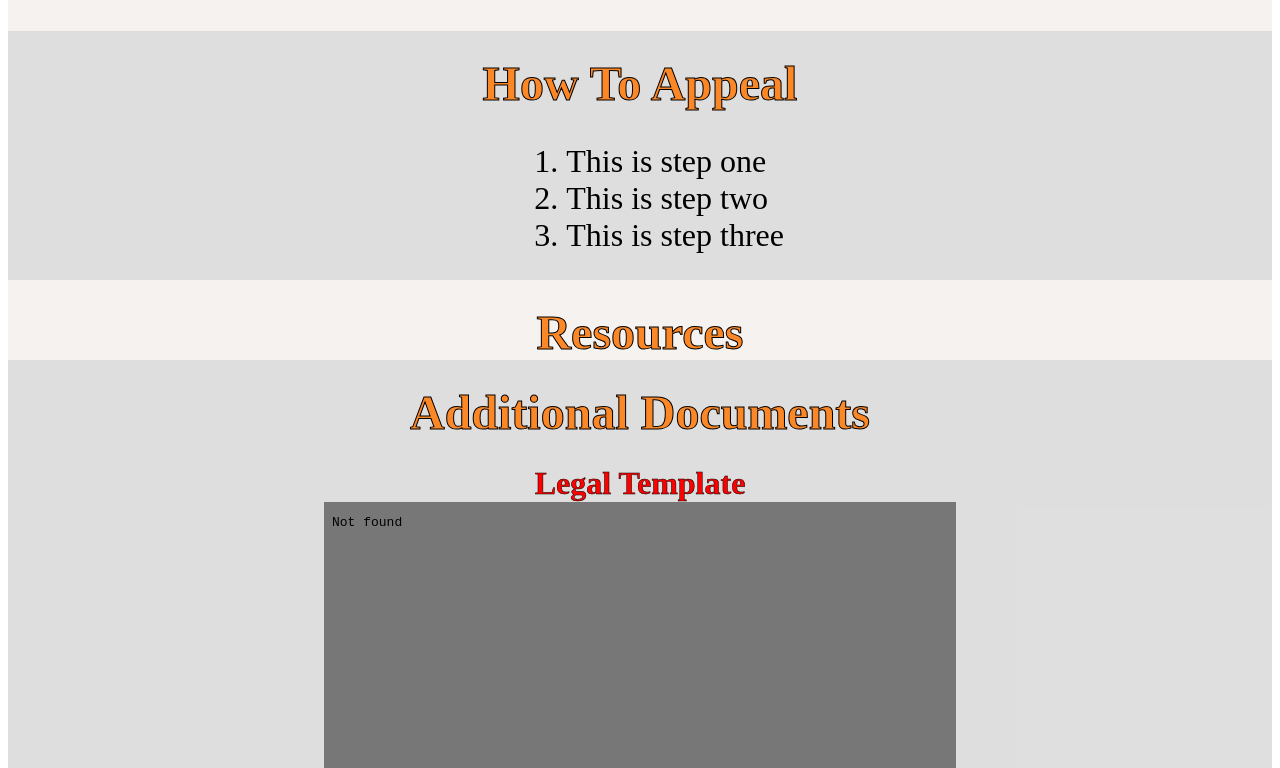
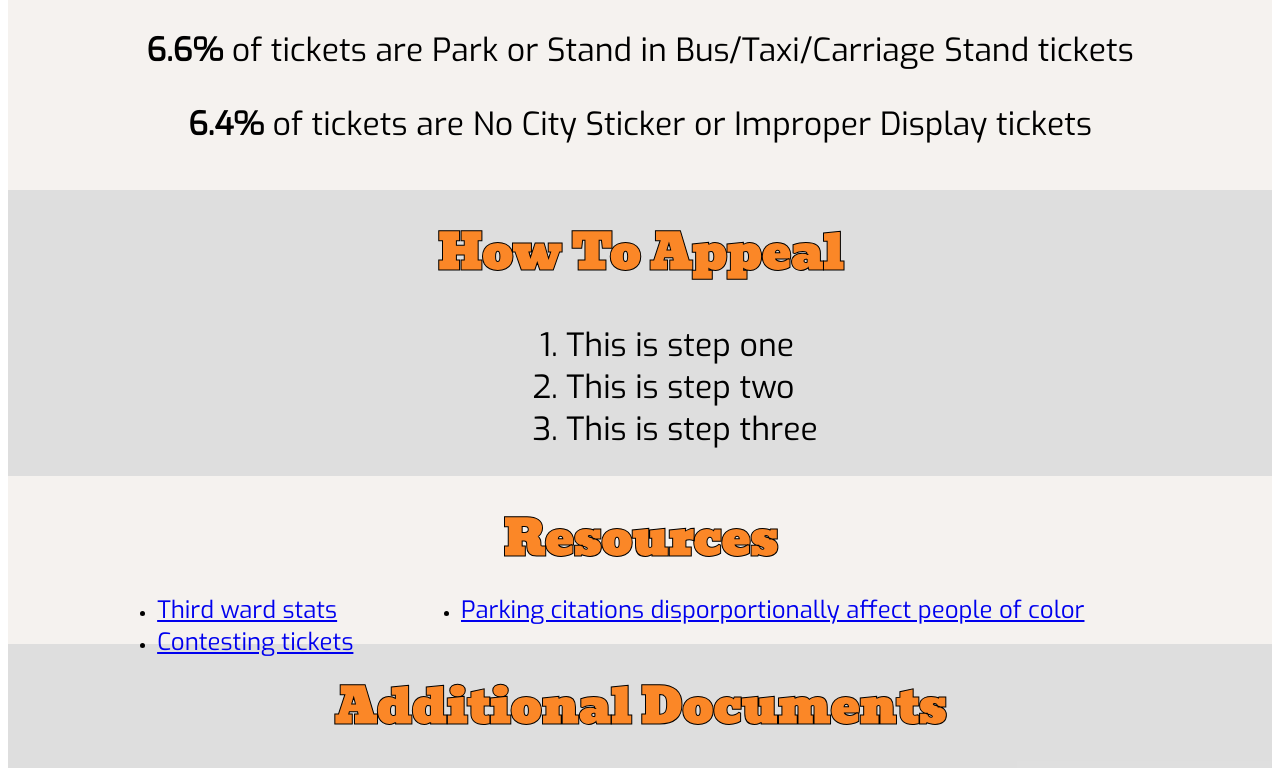
Before and after one commit to SeanGraney/COM421Final, a plain HTML site: page index.html in a window 1280 px wide. Shown: the part 1018-1786 px from the top of the page. Drawn offline with Linux system fonts and the light colour scheme.

Commit message:
finished styles and resources

```diff
--- a/css/styles.css
+++ b/css/styles.css
@@ -1,6 +1,7 @@
 /* ----- General Styles ----- */
 h1 {
     font-size: 7em;
+    font-family: 'Bevan', cursive;
     text-align: center;
     color: #fb8727;
     -webkit-text-stroke-width: 2px;
@@ -10,6 +11,7 @@ h1 {
 
 h2 {
     font-size:  3em;
+    font-family: 'Bevan', cursive;
     padding-top: 2%;
     color: #fb8727;
     -webkit-text-stroke-width: 1px;
@@ -18,6 +20,7 @@ h2 {
 
 h3 {
     font-size: 2em;
+    font-family: 'Bevan', cursive;
     color: red;
     -webkit-text-stroke-width: .5px;
     -webkit-text-stroke-color: black;
@@ -25,12 +28,23 @@ h3 {
 
 p {
     font-size: 2em;
+    font-family: 'Exo', sans-serif;
+}
+
+a {
+    font-size: 1.5em;
+    font-family: 'Exo', sans-serif;
+}
+
+li {
+    font-family: 'Exo', sans-serif;
 }
 
 /* ----- Class specific Syles (alphabetical) -----  */
 
 .additionalDocumentsContainer {
     background-color: hsla(0, 0%, 86%, 0.9);
+    padding-bottom: 2%;
 }
 
 .additionalDocumentsContainer h2 {
@@ -42,12 +56,12 @@ p {
     margin:auto;
     text-align: center;
     margin: 2% auto 0 auto;
+    padding-bottom: 2%;
 }
 
 .attentionGrabContainer {
     display: flex;
     justify-content: flex-start;
-    padding-left: 5%;
     background-color: hsla(0,0%,86.3%,.9);
 }
 
@@ -93,8 +107,21 @@ p {
 
 .resourceContainer {
     background-color: rgba(245, 242, 238, 0.934);
+}
 
+.resourceContainer ul {
+    padding-left: 2%;
+    padding-bottom: 50px;
+    margin-bottom: 0;
 }
+
+.resourceContainer li {
+    float: left;
+    margin-left: 10%;
+}
+/* .resourceContainer li, a{
+    display: block;
+} */
 
 .resourceContainer h2{
     text-align: center;
--- a/index.html
+++ b/index.html
@@ -5,6 +5,8 @@
     <meta http-equiv="X-UA-Compatible" content="IE=edge">
     <meta name="viewport" content="width=device-width, initial-scale=1.0">
     <link rel="stylesheet" href="css/styles.css">
+    <link rel="preconnect" href="https://fonts.googleapis.com"><link rel="preconnect" href="https://fonts.gstatic.com" crossorigin><link href="https://fonts.googleapis.com/css2?family=Bevan&display=swap" rel="stylesheet">
+    <link rel="preconnect" href="https://fonts.googleapis.com"><link rel="preconnect" href="https://fonts.gstatic.com" crossorigin><link href="https://fonts.googleapis.com/css2?family=Exo&display=swap" rel="stylesheet">
     <title>Third Ward Traffic Violations</title>
 </head>
 <body>
@@ -48,6 +50,12 @@
 
     <div class="resourceContainer">
         <h2>Resources</h2>
+        <ul>
+            <li><a href="https://projects.propublica.org/chicago-tickets/ward/3">Third ward stats</a></li>
+            <li><a href="https://features.propublica.org/driven-into-debt/chicago-ticket-debt-bankruptcy/">Parking citations disporportionally affect people of color</a></li>
+            <li><a href="https://www.chicago.gov/city/en/depts/fin/supp_info/revenue/challenging_tickets/contesting_in_person.html">Contesting tickets</a></li>
+        </ul>
+    </div>
     </div>
 
     <div class="additionalDocumentsContainer">
```
